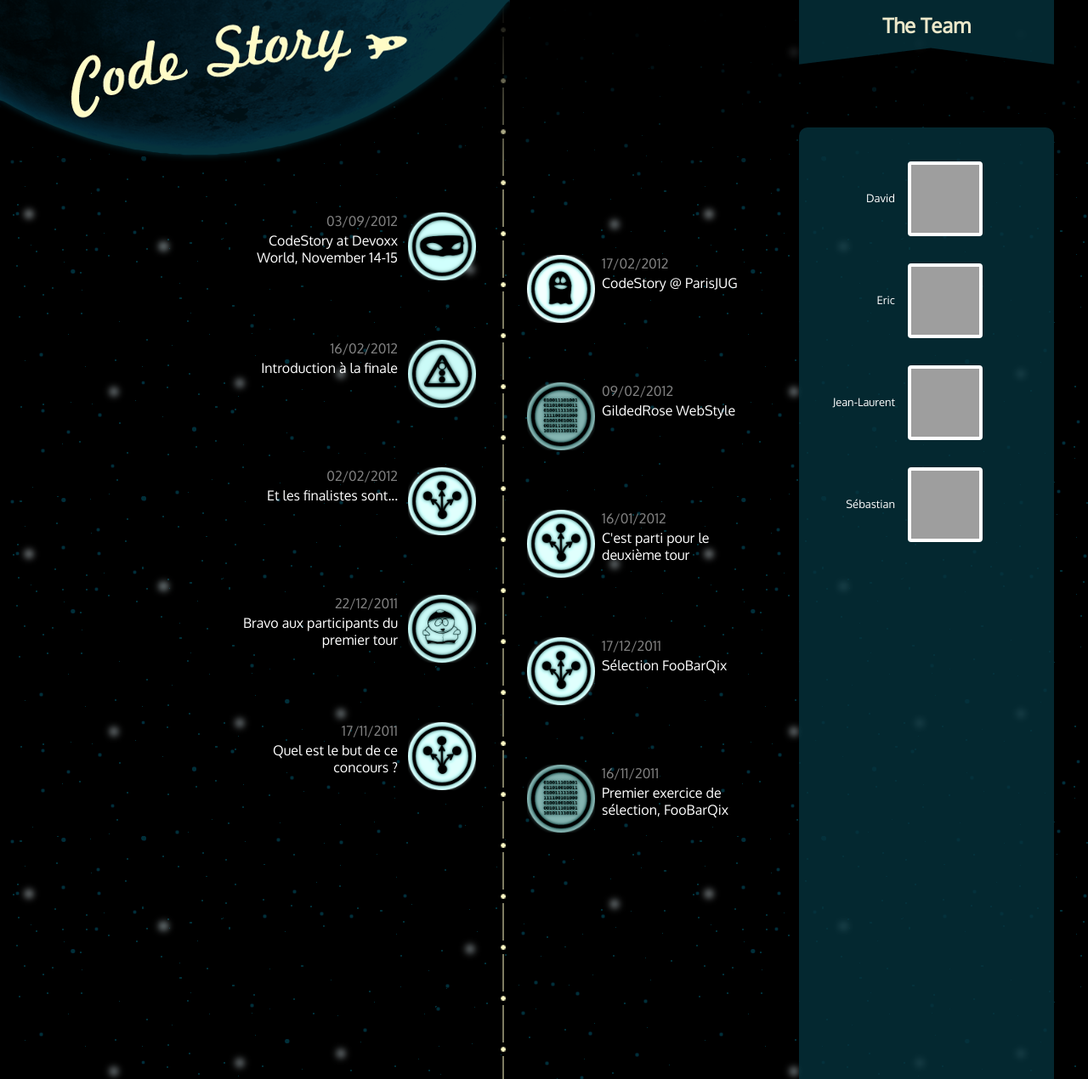
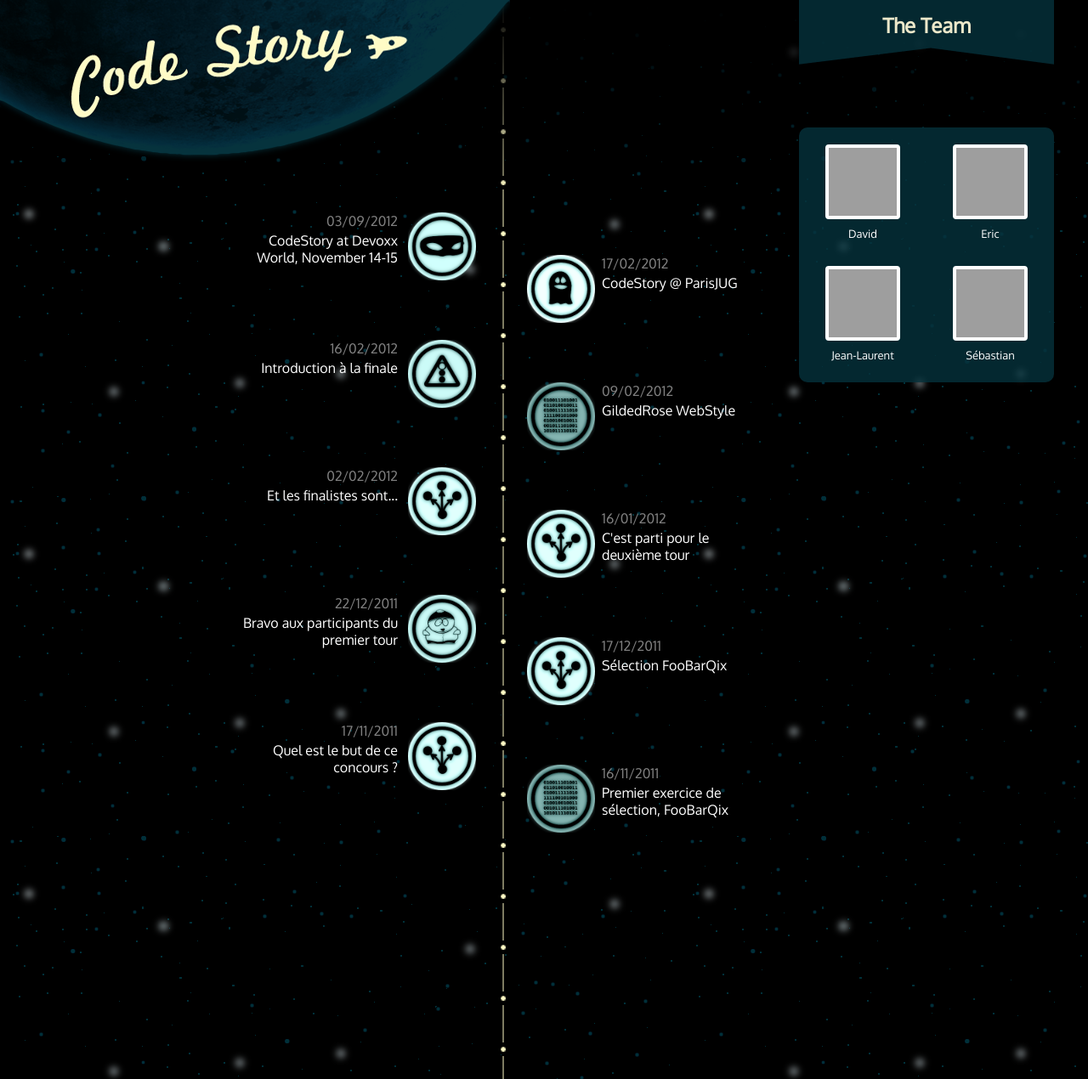
Before and after one commit to CodeStory/code-story-blog, a Jekyll site: the page built from index.html, in a window 1280 px wide and 1270 px high. Shown: the whole window at 85% size. Built offline with Jekyll 4.4.1, drawn with Linux system fonts in a browser that asks for light colours; grey boxes are pictures that could not be loaded.

Commit message:
Smaller Team box

```diff
--- a/css/screen.css
+++ b/css/screen.css
@@ -197,24 +197,25 @@ h2 {
 	width: 300px;
 	top: 150px;
 	background: url('../images/badges-background.png') repeat-y center;
-	min-height: 2000px;
 	border-radius: 10px;
 	padding-top: 20px;
+	height: 280px;
 	z-index: 9999;
 }
 .badge {
-	height: 100px;
-	padding-top: 20px;
+	float: left;
+	width: 150px;
+	text-align: center;
 }
-.badge p, #badges .badge .portrait {
-	float: left;
+.badge .portrait {
+	background-color: white;
 }
 .badge p {
 	color: white;
 	font-size: small;
-	width: 113px;
-	text-align: right;
-	margin: 35px 15px 0 0;
+	width: 150px;
+	text-align: center;
+	margin: 5px 0 30px 0;
 }
 #bio {
 	width: 1024px;
--- a/index.html
+++ b/index.html
@@ -19,8 +19,8 @@ title: Home
 <div id="about">
 	{% for post in site.categories.about reversed %}
 	<div class="badge">
+		<a href="{{ post.url }}"><img class="portrait" src="http://gravatar.com/avatar/{{ post.gravatar }}?s=160"></a>
 		<p>{{ post.title }}</p>
-		<a href="{{ post.url }}"><img class="portrait" src="http://gravatar.com/avatar/{{ post.gravatar }}?s=160"></a>
 	</div>
 	{% endfor %}
 </div>
```
